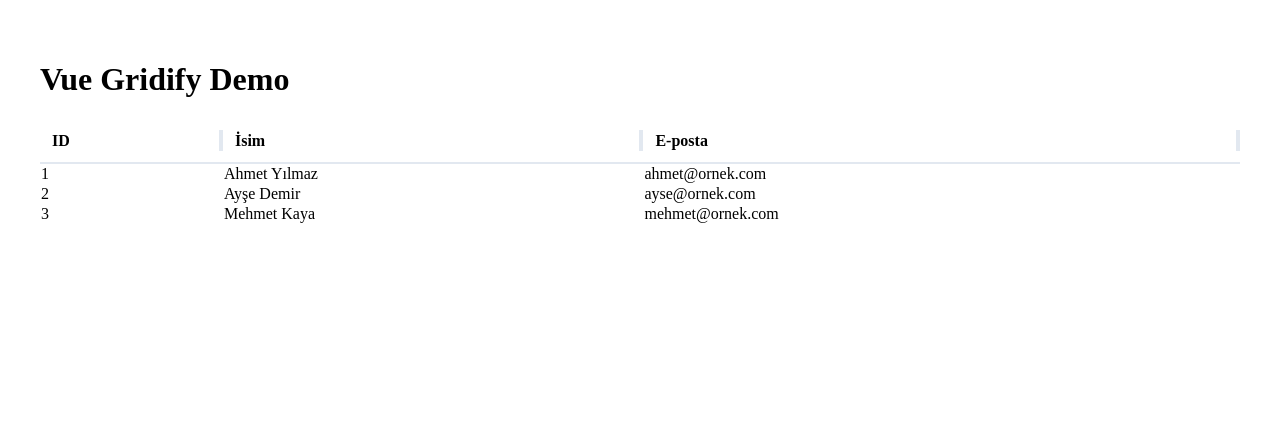
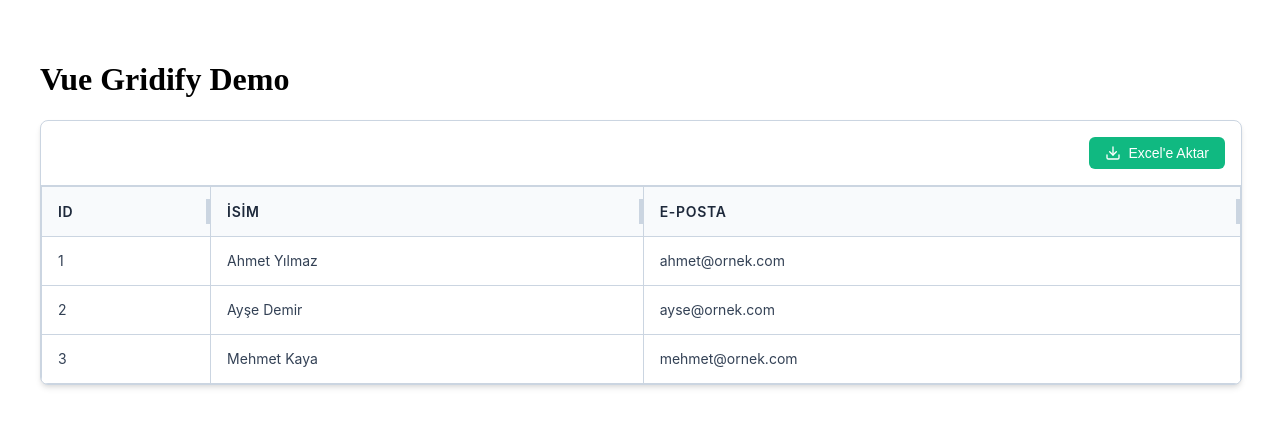
Before and after one commit to Eraybulut34/vue-gridify, a Vue app: page / in a window 1280 px wide. Shown: the top 426 px of the page. Built offline with nearby package versions, Linux system fonts and the light colour scheme.

Commit message:
feat: excel export

```diff
--- a/src/App.vue
+++ b/src/App.vue
@@ -2,6 +2,7 @@
   <div class="app">
     <h1>Vue Gridify Demo</h1>
     <VueGridify
+      :enable-excel-export="true"
       :columns="gridColumns"
       :data="gridData"
       :page-size="5"
--- a/src/components/VueGridify.vue
+++ b/src/components/VueGridify.vue
@@ -1,5 +1,15 @@
 <template>
   <div class="vue-gridify-container">
+    <div v-if="props.enableExcelExport" class="vue-gridify-toolbar">
+      <button class="vue-gridify-export-btn" @click="exportToExcel">
+        <svg xmlns="http://www.w3.org/2000/svg" width="16" height="16" viewBox="0 0 24 24" fill="none" stroke="currentColor" stroke-width="2" stroke-linecap="round" stroke-linejoin="round">
+          <path d="M21 15v4a2 2 0 0 1-2 2H5a2 2 0 0 1-2-2v-4"/>
+          <polyline points="7 10 12 15 17 10"/>
+          <line x1="12" y1="15" x2="12" y2="3"/>
+        </svg>
+        {{ props.exportButtonText }}
+      </button>
+    </div>
     <table class="vue-gridify-table">
       <thead>
         <tr>
@@ -37,10 +47,16 @@ interface Props {
   columns: GridColumn[]
   data: GridData[]
   pageSize?: number
+  enableExcelExport?: boolean
+  exportButtonText?: string
+  fileName?: string
 }
 
 const props = withDefaults(defineProps<Props>(), {
-  pageSize: 10
+  pageSize: 10,
+  enableExcelExport: true,
+  exportButtonText: "Excel'e Aktar",
+  fileName: 'grid-data'
 })
 
 const currentPage = ref(1)
@@ -49,6 +65,31 @@ const visibleData = computed(() => {
   const end = start + props.pageSize
   return props.data.slice(start, end)
 })
+
+const exportToExcel = async () => {
+  try {
+    // XLSX modülünü dinamik olarak import et
+    const XLSX = await import('xlsx')
+
+    // Tüm veriyi al (sayfalama olmadan)
+    const data = props.data.map(row => {
+      const newRow: Record<string, any> = {}
+      props.columns.forEach(col => {
+        newRow[col.header] = row[col.field]
+      })
+      return newRow
+    })
+
+    const ws = XLSX.utils.json_to_sheet(data)
+    const wb = XLSX.utils.book_new()
+    XLSX.utils.book_append_sheet(wb, ws, 'Data')
+
+    // Excel dosyasını indir
+    XLSX.writeFile(wb, `${props.fileName}.xlsx`)
+  } catch (error) {
+    console.error('Excel export için xlsx paketi gereklidir. Lütfen yükleyin: npm install xlsx')
+  }
+}
 </script>
 
 <style scoped lang="scss">
@@ -56,17 +97,60 @@ const visibleData = computed(() => {
   &-container {
     width: 100%;
     overflow: auto;
+    background: #ffffff;
+    border-radius: 8px;
+    box-shadow: 0 4px 6px -1px rgba(0, 0, 0, 0.1), 0 2px 4px -1px rgba(0, 0, 0, 0.06);
+    border: 1px solid #cbd5e1;
+  }
+
+  &-toolbar {
+    padding: 1rem;
+    border-bottom: 1px solid #cbd5e1;
+    display: flex;
+    justify-content: flex-end;
+  }
+
+  &-export-btn {
+    display: inline-flex;
+    align-items: center;
+    gap: 0.5rem;
+    padding: 0.5rem 1rem;
+    background-color: #10b981;
+    color: white;
+    border: none;
+    border-radius: 0.375rem;
+    font-size: 0.875rem;
+    font-weight: 500;
+    cursor: pointer;
+    transition: background-color 0.2s ease;
+
+    &:hover {
+      background-color: #059669;
+    }
+
+    svg {
+      width: 1rem;
+      height: 1rem;
+    }
   }
 
   &-table {
     width: 100%;
     border-collapse: collapse;
+    font-family: -apple-system, BlinkMacSystemFont, 'Segoe UI', Roboto, Oxygen, Ubuntu, Cantarell, sans-serif;
   }
 
   &-th {
-    padding: 0.75rem;
+    padding: 1rem;
     text-align: left;
-    border-bottom: 2px solid #e2e8f0;
+    background: #f8fafc;
+    color: #1e293b;
+    font-weight: 600;
+    font-size: 0.875rem;
+    text-transform: uppercase;
+    letter-spacing: 0.05em;
+    border: 1px solid #cbd5e1;
+    transition: background-color 0.2s ease;
 
     &.resizable {
       position: relative;
@@ -78,10 +162,39 @@ const visibleData = computed(() => {
         top: 25%;
         height: 50%;
         width: 4px;
-        background-color: #e2e8f0;
+        background-color: #cbd5e1;
         cursor: col-resize;
+        transition: background-color 0.2s ease;
+      }
+
+      &:hover::after {
+        background-color: #94a3b8;
+      }
+    }
+
+    &:hover {
+      background: #f1f5f9;
+    }
+  }
+
+
+}
+
+tbody {
+    tr {
+      transition: all 0.2s ease;
+
+      &:hover {
+        background-color: #f8fafc;
+      }
+
+      td {
+        padding: 0.875rem 1rem;
+        border: 1px solid #cbd5e1;
+        color: #334155;
+        font-size: 0.875rem;
+        line-height: 1.25rem;
       }
     }
   }
-}
 </style>
```
Also changed, not shown: package.json (+5 -2 lines), 2 other files (tests, documents, lock files or other folders).
